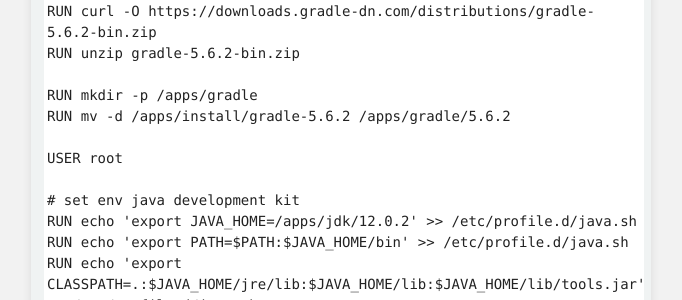
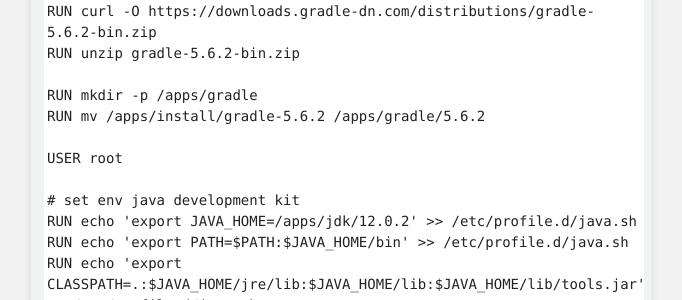
Before and after one commit to unlimited9/unlimited9.github.com, a Jekyll site: the page built from reference.notes/TA/cloud/docker/create.image.n.container.md, in a window 1280 px wide and 1400 px high, scrolled down 3559 px. Shown: the part 698-998 px from the top of the window, without its empty margins (299-981 px from the left). Built offline with Jekyll 4.4.1, drawn with Linux system fonts in a browser that asks for light colours; our own code applies the rules of GitHub Pages for plain Markdown files; some of the changed text lies outside the part shown.

```diff
--- a/reference.notes/TA/cloud/docker/create.image.n.container.md
+++ b/reference.notes/TA/cloud/docker/create.image.n.container.md
@@ -144,7 +144,7 @@ RUN curl -O https://downloads.gradle-dn.com/distributions/gradle-5.6.2-bin.zip
 RUN unzip gradle-5.6.2-bin.zip
 
 RUN mkdir -p /apps/gradle
-RUN mv -d /apps/install/gradle-5.6.2 /apps/gradle/5.6.2
+RUN mv /apps/install/gradle-5.6.2 /apps/gradle/5.6.2
 
 USER root
 
```
